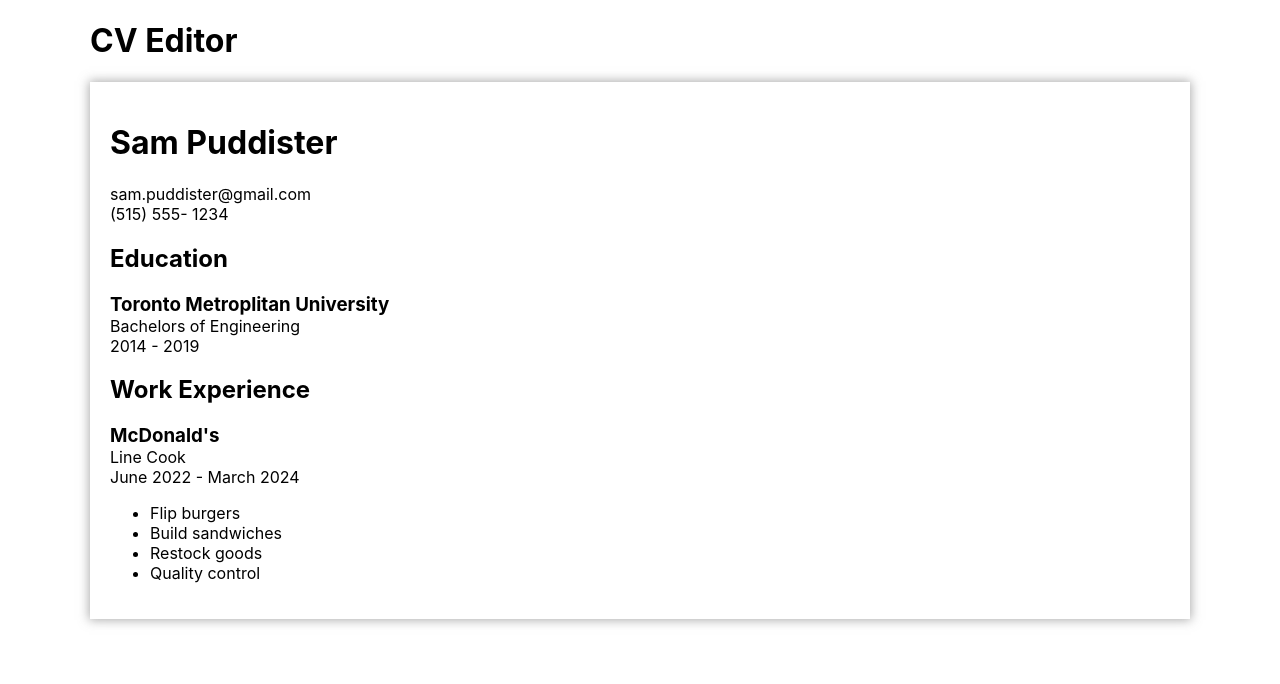
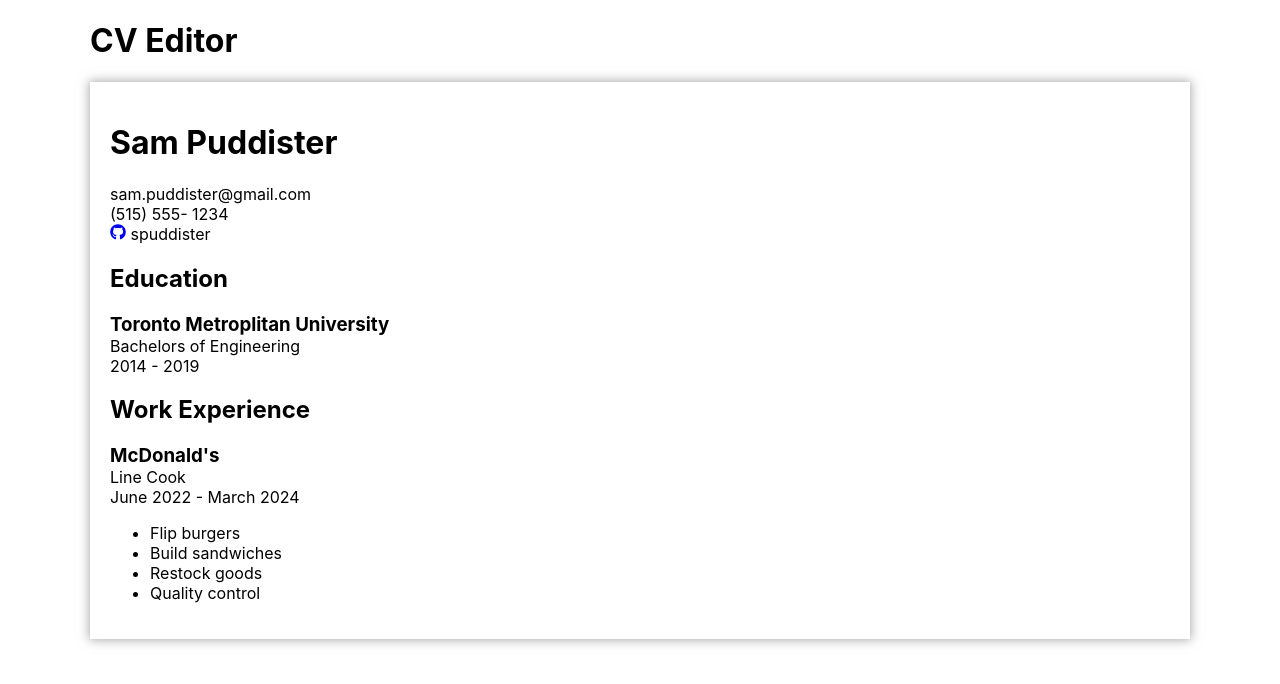
Before and after one commit to spuddister/cv-project, a React (Create React App) app: page / in a window 1280 px wide. Shown: the top 684 px of the page. Built offline with nearby package versions, Linux system fonts and the light colour scheme.

Commit message:
Began implementing change functions to all elemnts in the profile section.

```diff
--- a/package.json
+++ b/package.json
@@ -8,6 +8,7 @@
     "@testing-library/user-event": "^13.5.0",
     "react": "^18.2.0",
     "react-dom": "^18.2.0",
+    "react-icons": "^4.7.1",
     "react-scripts": "5.0.1",
     "web-vitals": "^2.1.4"
   },
--- a/src/components/Page.js
+++ b/src/components/Page.js
@@ -11,8 +11,8 @@ export default class Page extends Component {
         name: "Sam Puddister",
         email: "sam.puddister@gmail.com",
         phone: "(515) 555- 1234",
-        github: "spuddister",
-        githubURL: "https://github.com/spuddister",
+        social: "spuddister",
+        socialURL: "https://github.com/spuddister",
       },
       education: {
         0: {
--- a/src/components/Profile.js
+++ b/src/components/Profile.js
@@ -1,4 +1,5 @@
 import { Component } from "react";
+import { FaGithub } from "react-icons/fa";
 
 export default class Profile extends Component {
   constructor(props) {
@@ -16,7 +17,11 @@ export default class Profile extends Component {
   }
 
   handleFocus(key) {
+    if (this.state.key) {
+      this.setState({ [key]: false });
+    } else {
       this.setState({ [key]: true });
+    }
   }
 
   handleChange(key, value) {
@@ -25,10 +30,9 @@ export default class Profile extends Component {
   }
 
   render() {
-    const { name, email, phone, social } = this.props;
-    return (
-      <>
-        {this.state.editName ? (
+    const { name, email, phone, social, socialURL } = this.props;
+
+    const nameJSX = this.state.editName ? (
       <h1>
         <input
           autoFocus
@@ -45,11 +49,81 @@ export default class Profile extends Component {
       >
         {name}
       </h1>
-        )}
-        <p>{email}</p>
-        <p>{phone}</p>
-        <p>{social}</p>
+    );
+
+    const emailJSX = this.state.editEmail ? (
+      <p>
+        <input
+          autoFocus
+          onChange={(e) => this.handleChange("email", e.target.value)}
+          type={"text"}
+          value={email}
+        />
+      </p>
+    ) : (
+      <p
+        onClick={() => {
+          this.handleFocus("editEmail");
+        }}
+      >
+        {email}
+      </p>
+    );
+
+    const phoneJSX = this.state.editPhone ? (
+      <p>
+        <input
+          autoFocus
+          onChange={(e) => this.handleChange("phone", e.target.value)}
+          type={"text"}
+          value={phone}
+        />
+      </p>
+    ) : (
+      <p
+        onClick={() => {
+          this.handleFocus("editPhone");
+        }}
+      >
+        {phone}
+      </p>
+    );
+
+    const socialJSX = this.state.editSocial ? (
+      <>
+        <input
+          autoFocus
+          onChange={(e) => this.handleChange("social", e.target.value)}
+          onFocusOut={console.log("test")}
+          type={"text"}
+          value={social}
+        />
+        <input
+          onChange={(e) => this.handleChange("socialURL", e.target.value)}
+          type={"text"}
+          value={socialURL}
+        />
       </>
+    ) : (
+      <p
+        onClick={() => {
+          this.handleFocus("editSocial");
+        }}
+      >
+        <a href={socialURL}>
+          <FaGithub className="icon" />
+        </a>{" "}
+        {social}
+      </p>
+    );
+
+    return (
+      <div className="profile-data">
+        {nameJSX}
+        {emailJSX}
+        {phoneJSX}
+        {socialJSX}
+      </div>
     );
   }
 }
```
Also changed, not shown: 1 other file (tests, documents, lock files or other folders). Lines whose indentation alone changed are shown as unchanged.
